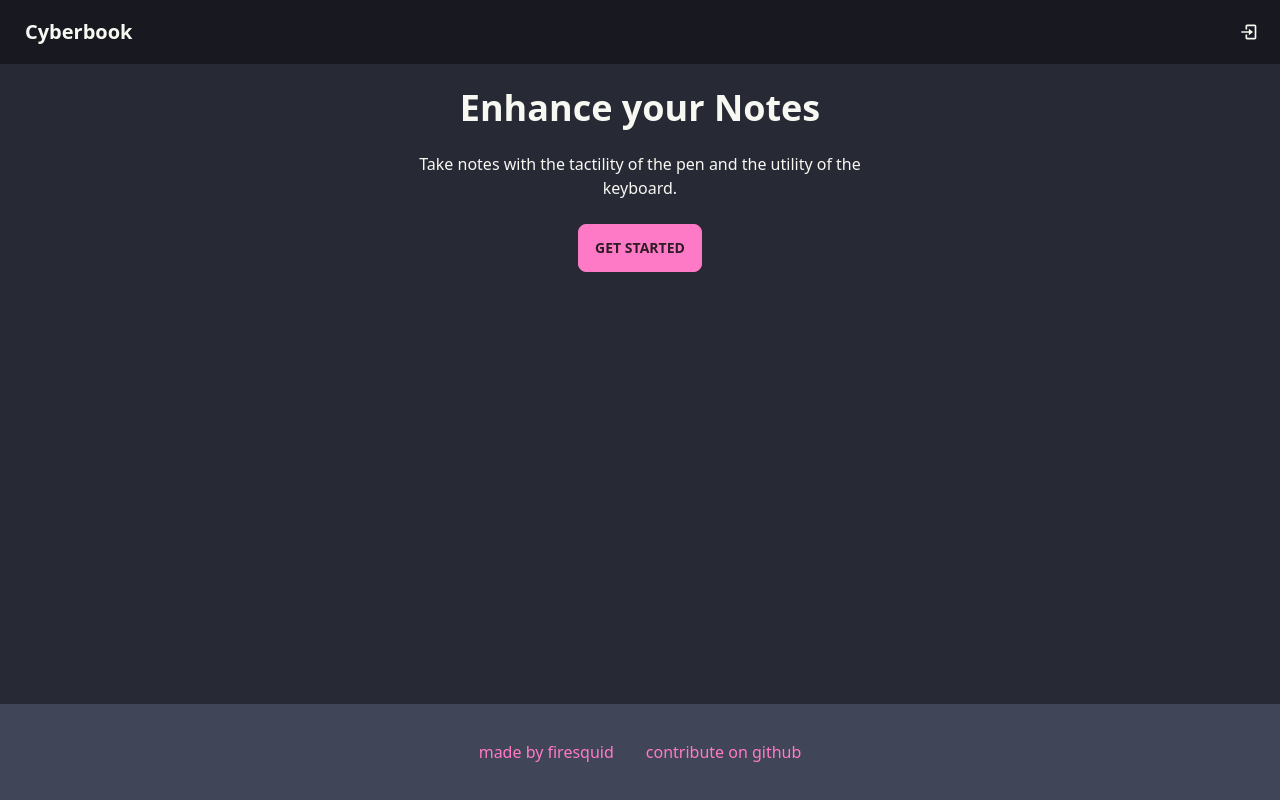
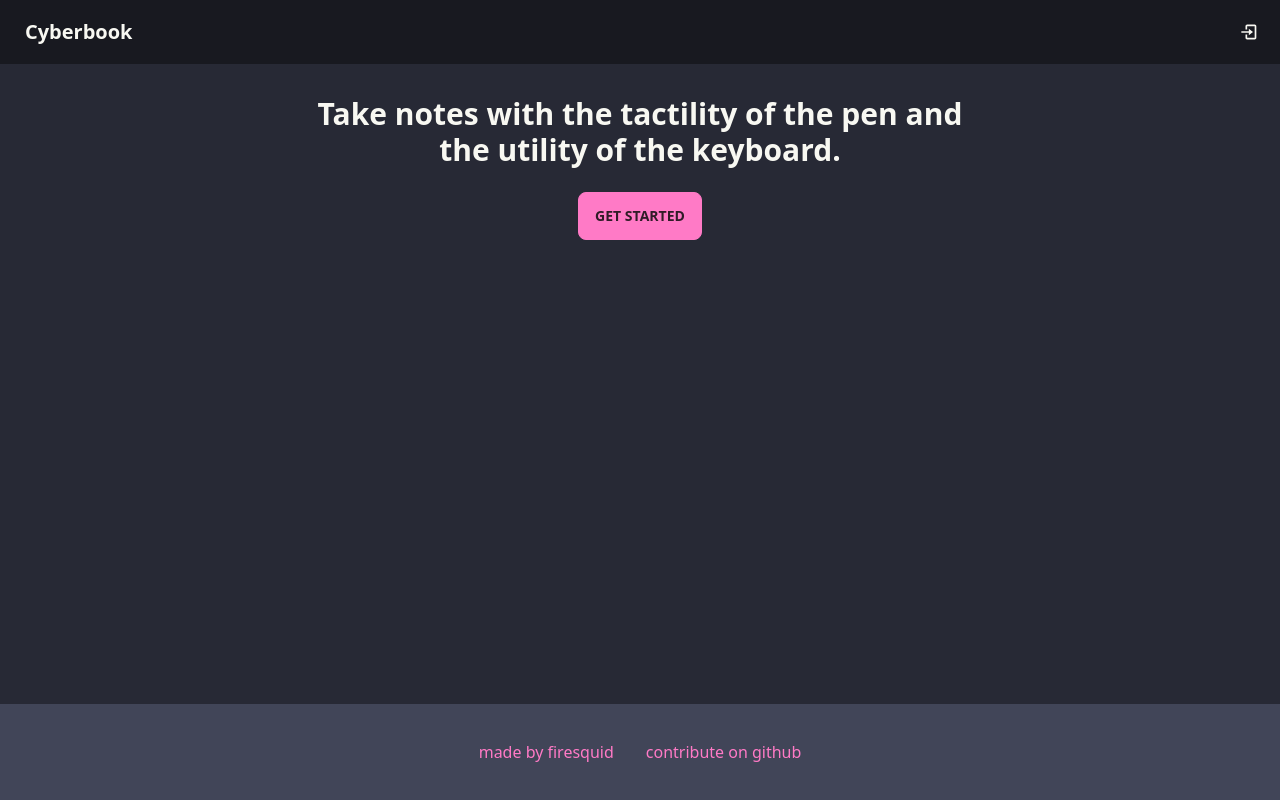
Before and after one commit to FireSquid6/cyberbook, a Next.js app: page / in a window 1280 px wide. Built offline with nearby package versions, Linux system fonts and the light colour scheme; no server answers.

Commit message:
create better landing page

```diff
--- a/components/Hero.tsx
+++ b/components/Hero.tsx
@@ -2,19 +2,14 @@ import Link from "next/link";
 
 export default function Hero() {
   return (
-    <div className="m-0 hero w-full">
-      <div className="hero-content text-center">
-        <div className="max-w-md">
-          <h1 className="text-4xl font-bold">Enhance your Notes</h1>
-          <p className="py-6">
-            Take notes with the tactility of the pen and the utility of the
-            keyboard.
-          </p>
-          <Link href="/dashboard" className="btn btn-primary">
-            Get Started
-          </Link>
-        </div>
-      </div>
+    <div className="m-0 w-full text-center">
+      <h1 className="py-6 text-3xl font-bold">
+        Take notes with the tactility of the pen and the utility of the
+        keyboard.
+      </h1>
+      <Link href="/dashboard" className="btn btn-primary">
+        Get Started
+      </Link>
     </div>
   );
 }
```
